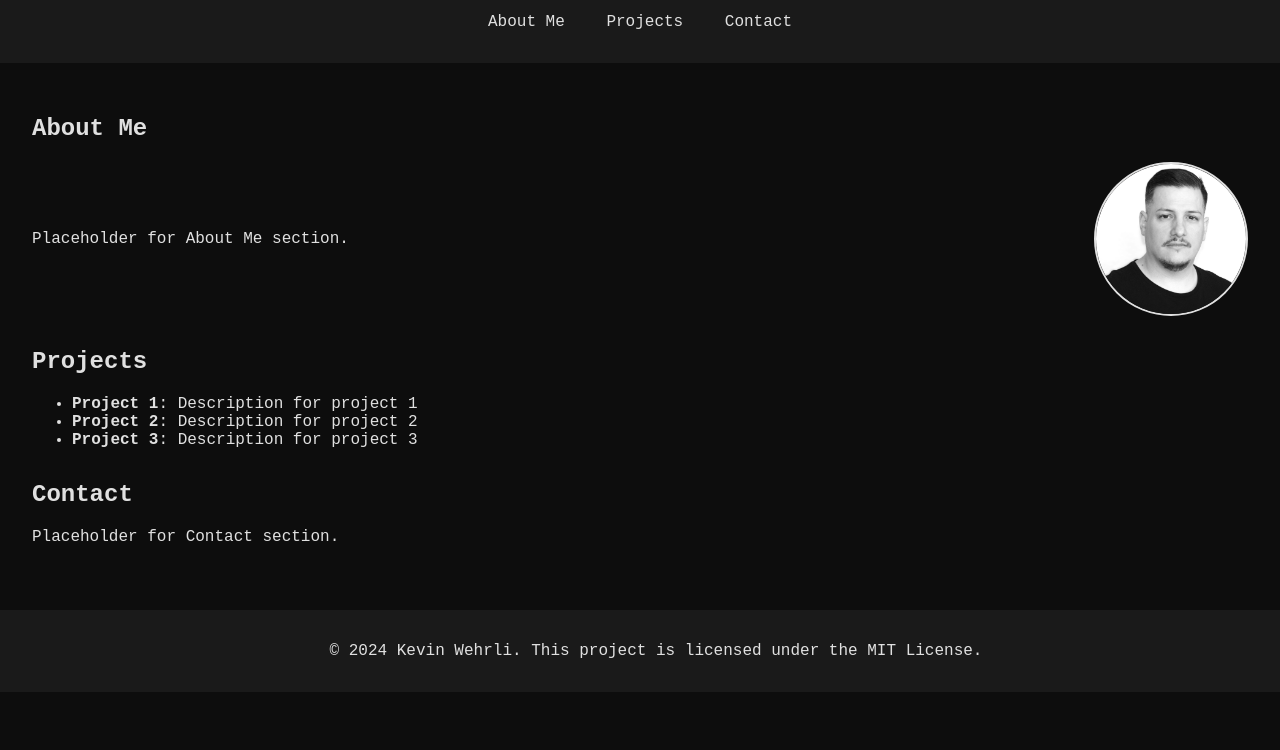
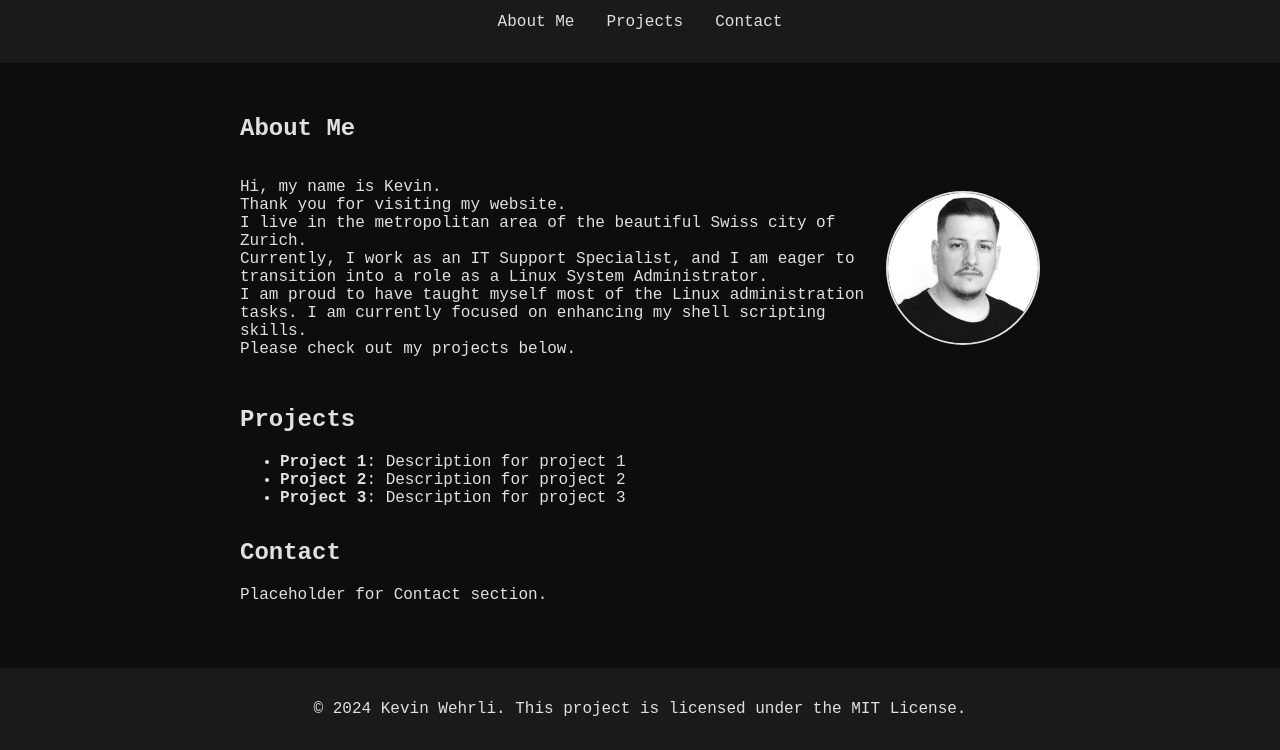
Before and after one commit to KevWeh/KevWeh.github.io, a plain HTML site: page index.html in a window 1280 px wide. Shown: the part 64-814 px from the top of the page. Drawn offline with Linux system fonts and the light colour scheme.

Commit message:
Update about me section

```diff
--- a/index.html
+++ b/index.html
@@ -21,7 +21,13 @@
         <section id="about">
             <h2>About Me</h2>
             <div class="about-content">
-                <p>Placeholder for About Me section.</p>
+                <p>Hi, my name is Kevin.<br>
+                    Thank you for visiting my website.<br>
+                    I live in the metropolitan area of the beautiful Swiss city of Zurich.<br>
+                    Currently, I work as an IT Support Specialist, and I am eager to transition into a role as a Linux System Administrator.<br>
+                    I am proud to have taught myself most of the Linux administration tasks. I am currently focused on enhancing my shell scripting skills.<br>
+                    Please check out my projects below.
+                </p>
                 <img src="resources/images/KevWeh.jpg" alt="Kevin Wehrli" class="profile-pic">
             </div>
         </section>
--- a/resources/css/style.css
+++ b/resources/css/style.css
@@ -5,12 +5,16 @@ body {
     color: #e0e0e0;
     margin: 0;
     padding: 0;
+    display: flex;
+    flex-direction: column;
+    align-items: center;
 }
 
 header {
     background-color: #1a1a1a;
     padding: 1rem;
     text-align: center;
+    width: 100%;
 }
 
 header h1 {
@@ -21,10 +25,11 @@ header h1 {
 nav ul {
     list-style: none;
     padding: 0;
+    display: flex;
+    justify-content: center;
 }
 
 nav ul li {
-    display: inline;
     margin: 0 1rem;
 }
 
@@ -35,6 +40,8 @@ nav ul li a {
 
 main {
     padding: 2rem;
+    max-width: 800px;
+    width: 100%;
 }
 
 section {
@@ -43,18 +50,20 @@ section {
 
 .about-content {
     display: flex;
+    justify-content: space-between;
     align-items: center;
+    text-align: left;
 }
 
 .about-content p {
     flex: 1;
+    margin-right: 20px;
 }
 
 .profile-pic {
     width: 150px;
     height: 150px;
     border-radius: 50%;
-    margin-left: 20px;
     border: 2px solid #e0e0e0;
 }
 
@@ -62,7 +71,5 @@ footer {
     background-color: #1a1a1a;
     text-align: center;
     padding: 1rem;
-    position: relative; /* Change this to avoid footer overlap */
-    bottom: 0;
     width: 100%;
 }
```
